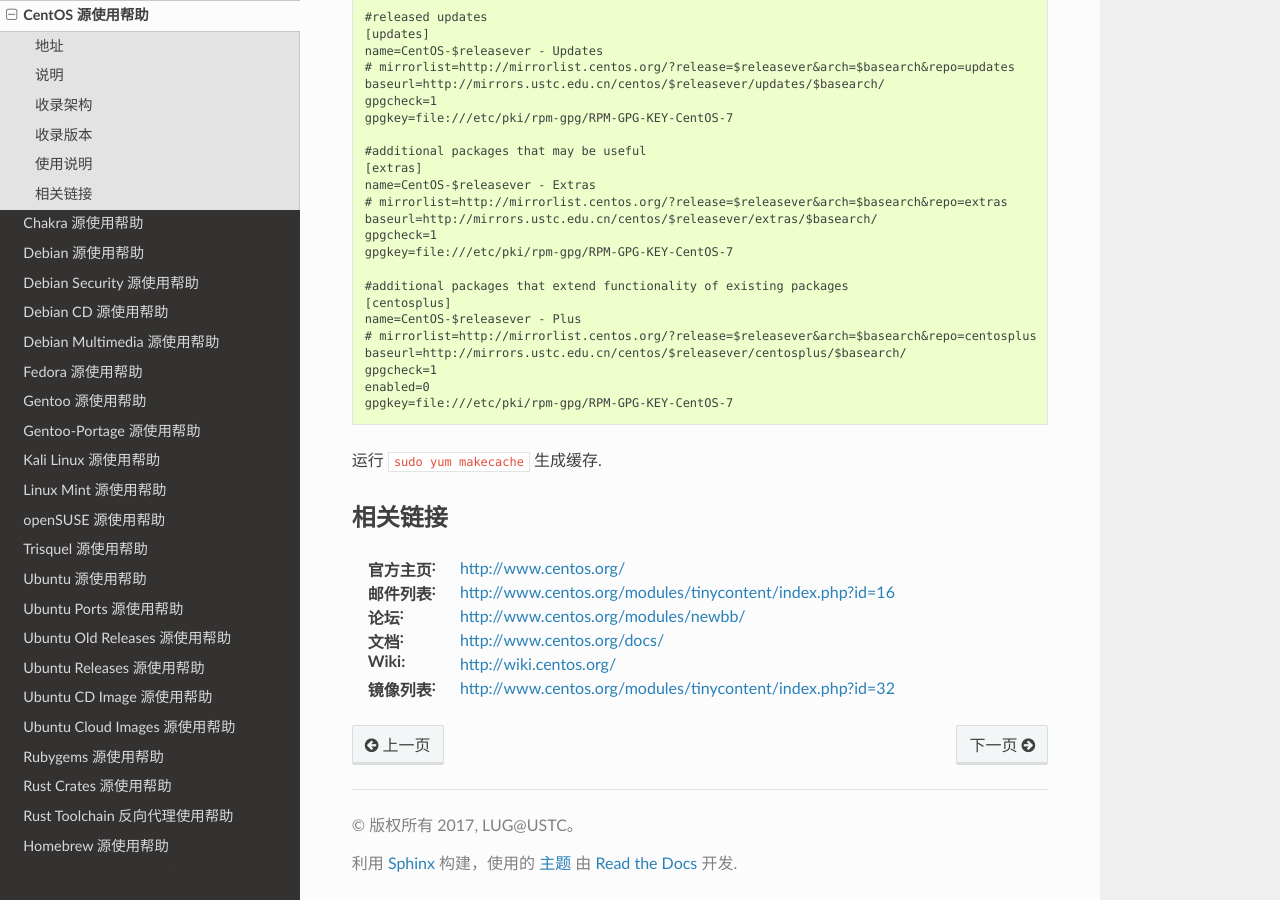
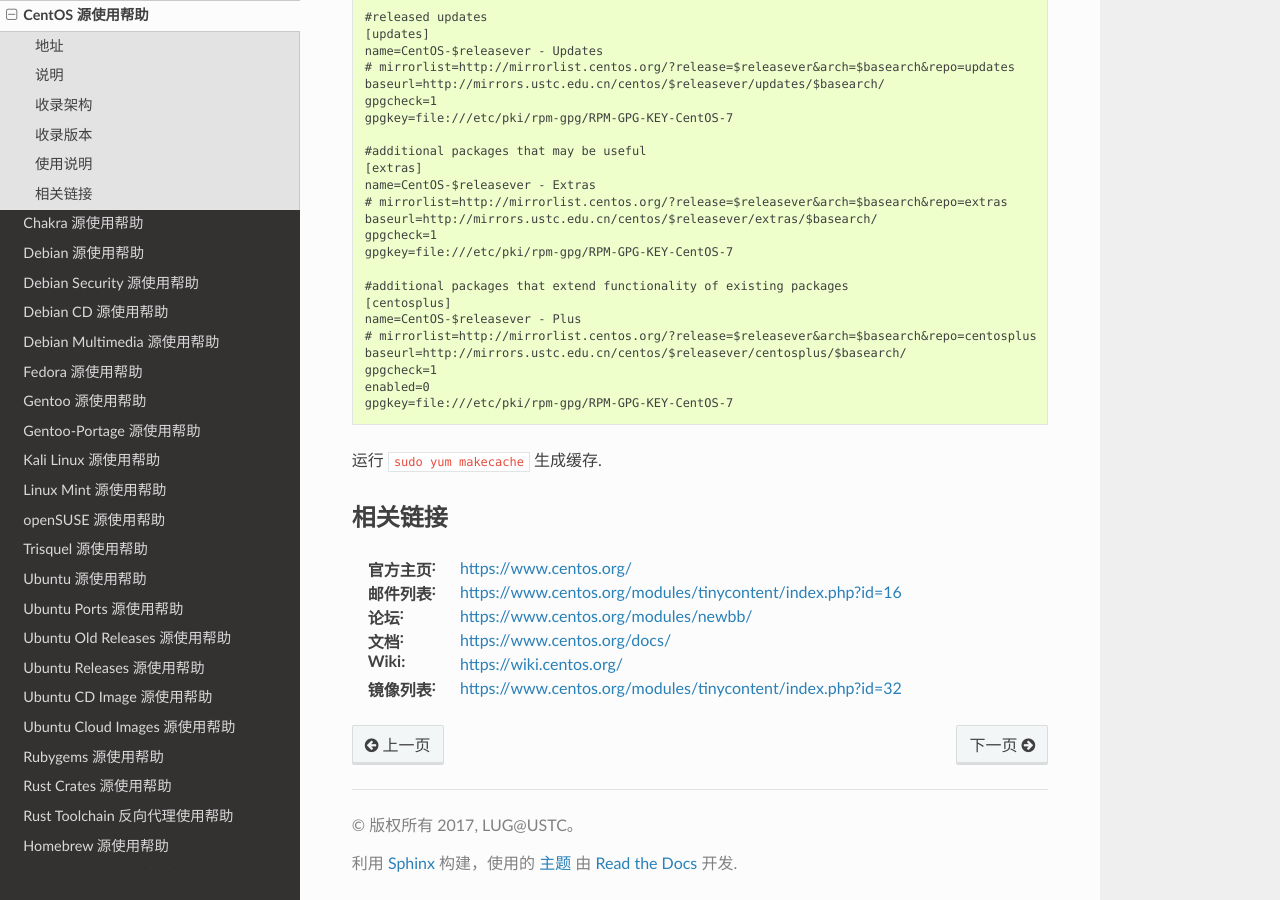
Before and after one commit to ustclug/mirrorhelp, a Sphinx documentation site: the page built from source/centos.rst, in a window 1280 px wide and 900 px high, scrolled down 3268 px. Built offline with Sphinx 7.4.7 and the Read the Docs theme 2.0.0, drawn with Linux system fonts in a browser that asks for light colours; pages that are not in the unit, such as notebooks, are missing from menus; some of the changed lines change nothing that is shown.

Commit message:
Update centos.rst

```diff
--- a/source/centos.rst
+++ b/source/centos.rst
@@ -209,9 +209,9 @@
 相关链接
 ========
 
-:官方主页: http://www.centos.org/
-:邮件列表: http://www.centos.org/modules/tinycontent/index.php?id=16
-:论坛: http://www.centos.org/modules/newbb/
-:文档: http://www.centos.org/docs/
-:Wiki: http://wiki.centos.org/
-:镜像列表: http://www.centos.org/modules/tinycontent/index.php?id=32
+:官方主页: https://www.centos.org/
+:邮件列表: https://www.centos.org/modules/tinycontent/index.php?id=16
+:论坛: https://www.centos.org/modules/newbb/
+:文档: https://www.centos.org/docs/
+:Wiki: https://wiki.centos.org/
+:镜像列表: https://www.centos.org/modules/tinycontent/index.php?id=32
```
